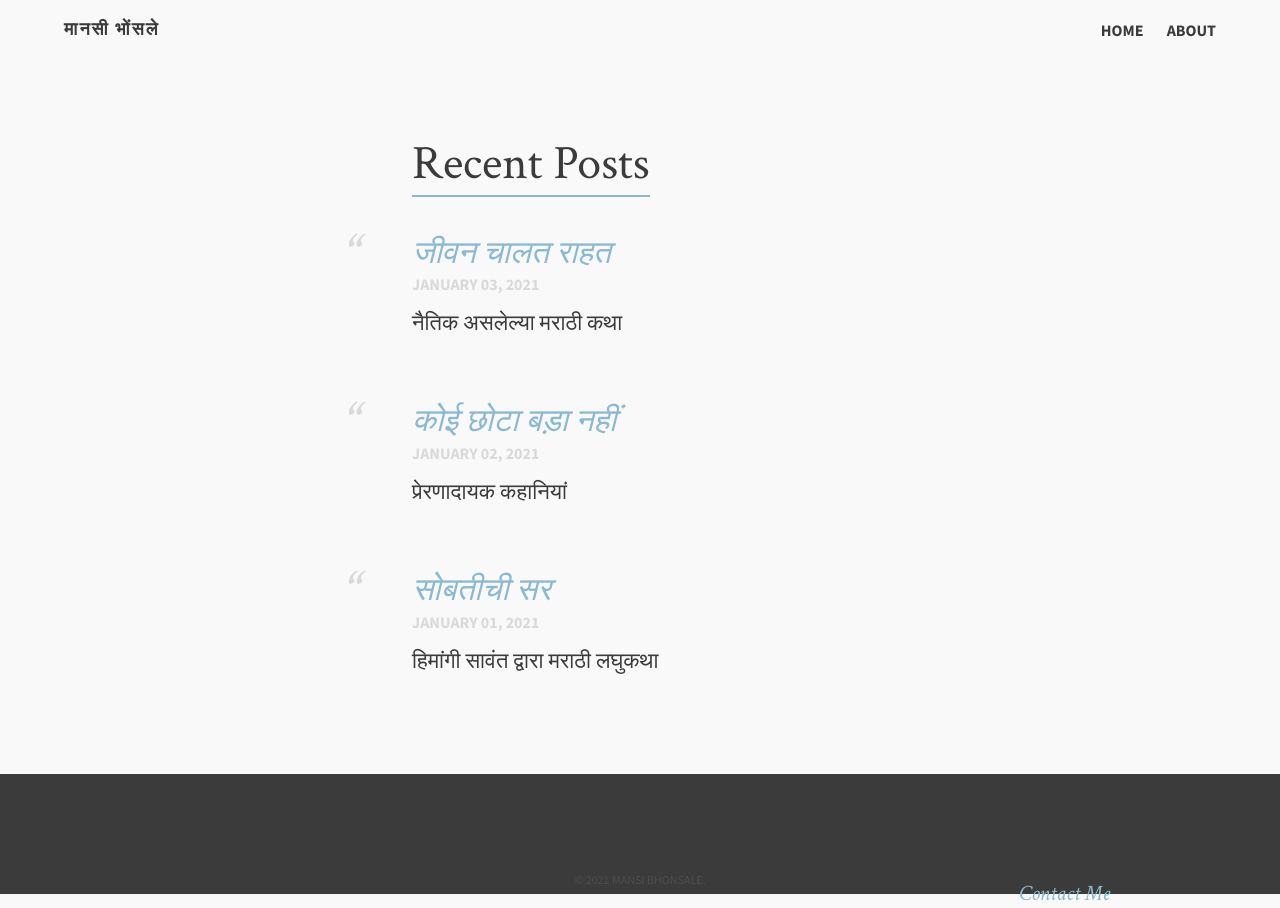
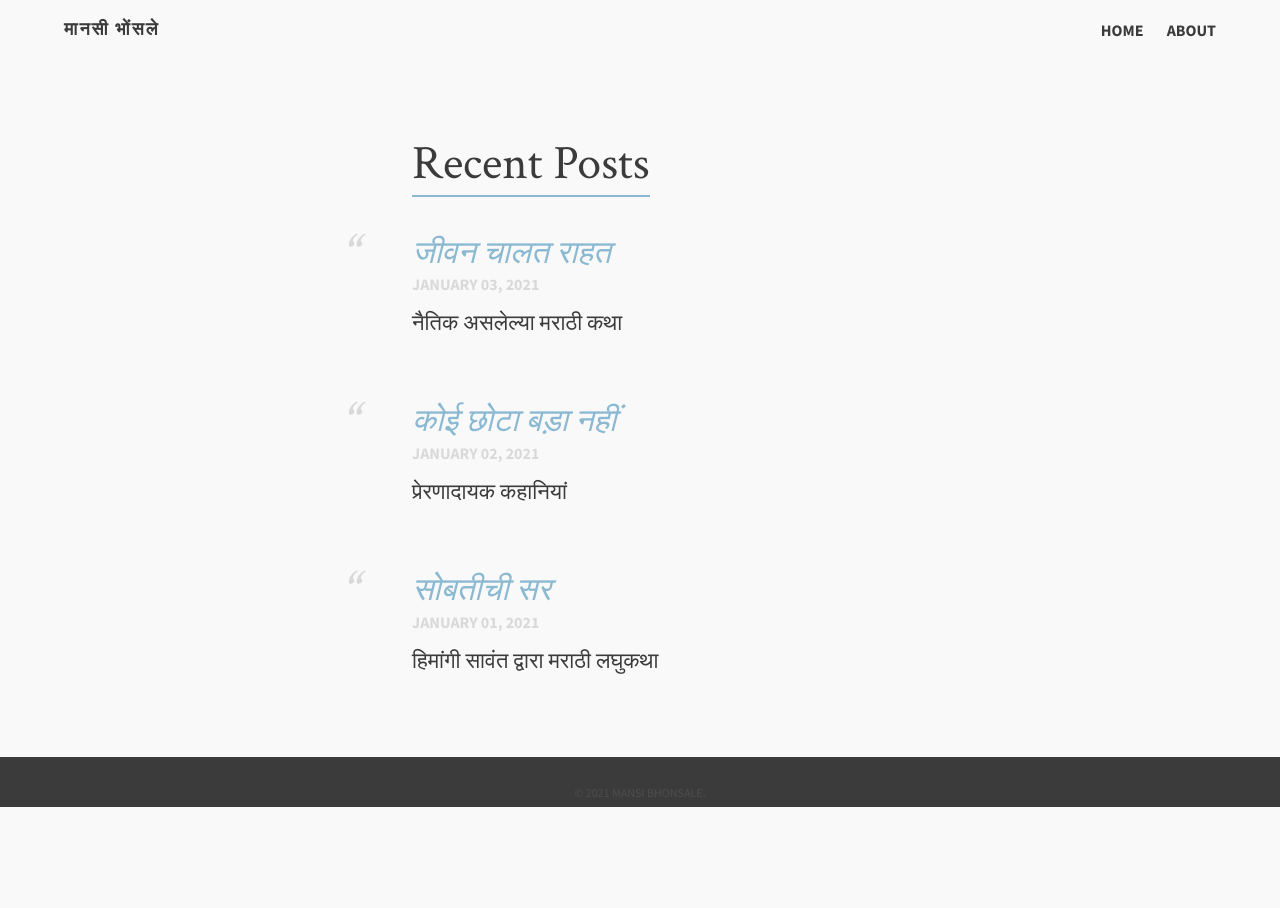
Before and after one commit to Mansi-Life-Beliefs/mansi-life-beliefs.github.io, a Jekyll site: the page built from index.md, in a window 1280 px wide. Built offline with Jekyll 4.4.1, drawn with Linux system fonts in a browser that asks for light colours.

Commit message:
footer changed

```diff
--- a/_includes/footer.html
+++ b/_includes/footer.html
@@ -2,18 +2,6 @@
   <footer>
     <aside class="wrap">
       <div class="social">
-        <ul>
-            <li><a id="mail" href="mailto:{{ site.owner.email }}"><span class="foot-link">Contact Me</span></a></li>
-
-            {% if site.owner.twitter %}
-            <li><a id="twit" href="http://twitter.com/{{ site.owner.twitter }}" target="_blank"><span class="foot-link">@{{ site.owner.twitter }}</span></a></li>
-            {% endif %}
-
-
-            {% if site.owner.dribbble %}
-            <li><a id="drib" href="http://dribbble.com/{{ site.owner.dribbble }}" target="_blank"><span class="foot-link">Dribbble</span></a></li>
-            {% endif %}
-        </ul>
     </div>
     </aside>
     <small>&copy; {{ site.time | date: '%Y' }} {{ site.owner.name }}.</small>
--- a/_sass/_variables.scss
+++ b/_sass/_variables.scss
@@ -41,7 +41,7 @@ $lh: 33px;
 $lhsmall: 24px;
 
 // Sizing
-$footerHeight: 120px;
+$footerHeight: 50px;
 
 // Griddit
 /* Break Points
```
